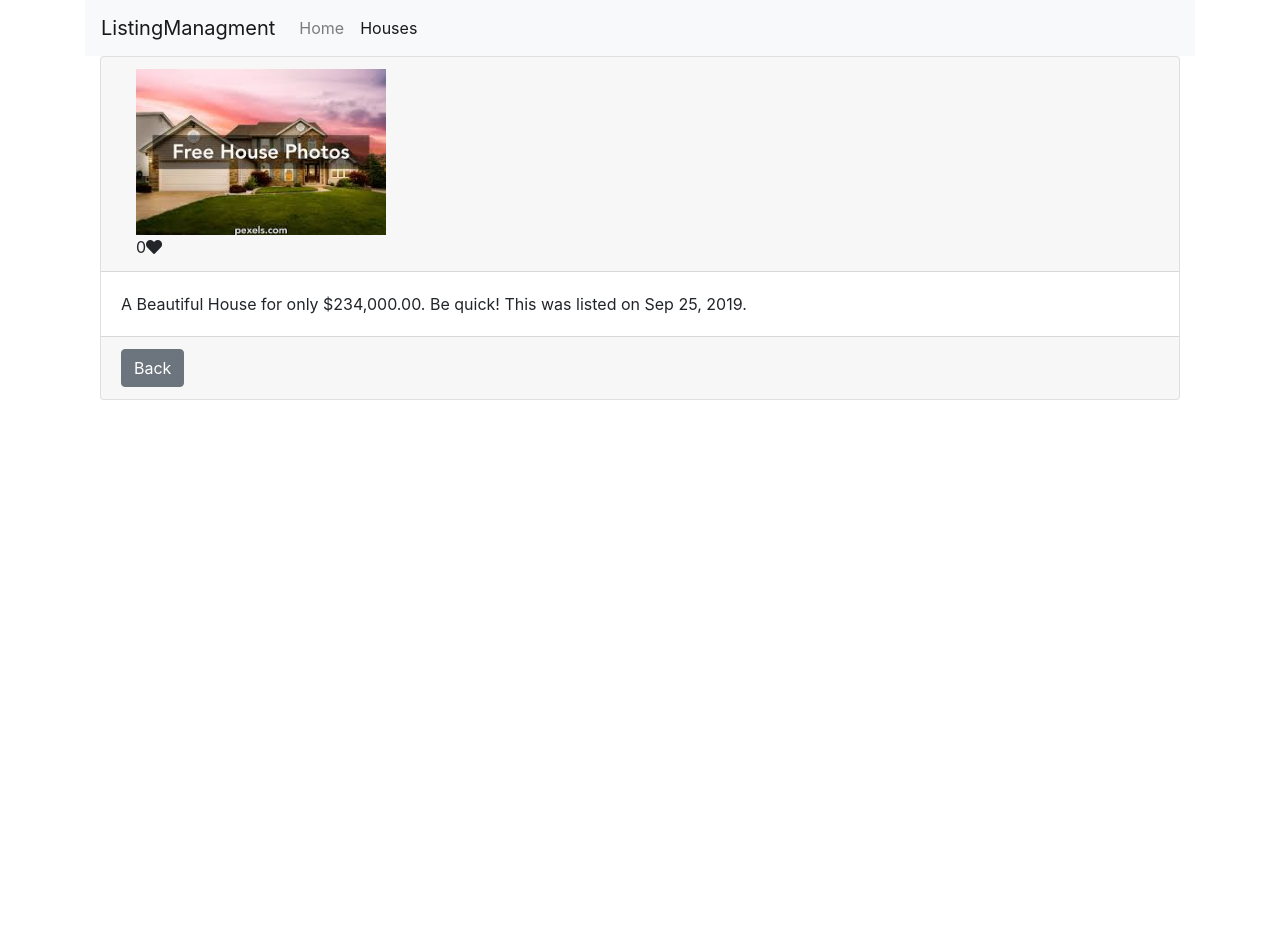
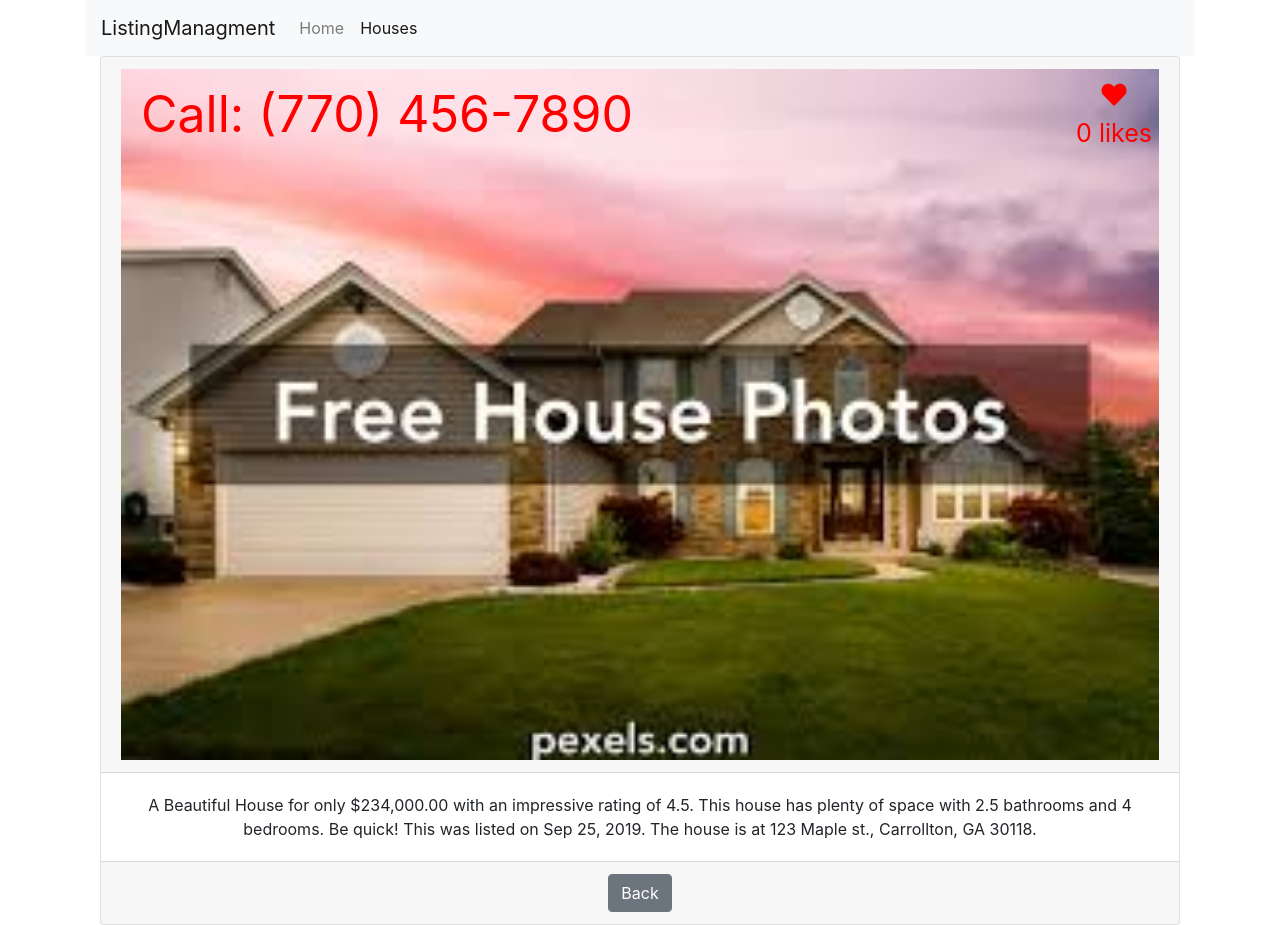
Before and after one commit to lcarlso2/AngularInClass, an Angular app: page /houses/1 in a window 1280 px wide. Before the commit the page ends 800 px from the top, so only its background shows below. Built offline with nearby package versions, Linux system fonts and the light colour scheme.

Commit message:
Formatted things so they look nicer. Added an easter egg....

```diff
--- a/src/app/home/home.component.css
+++ b/src/app/home/home.component.css
@@ -0,0 +1,12 @@
+h1 {
+    color: yellowgreen;
+    text-align: center;
+}
+
+img {
+    width: 750px;
+    max-width: 750px;
+    display: block;
+    margin-left: auto;
+    margin-right: auto;
+}
--- a/src/app/home/home.component.html
+++ b/src/app/home/home.component.html
@@ -1,3 +1,12 @@
 <div class="container">
-    <h5>This is my Home component</h5>
+    <div class="card">
+        <div class="card-header">
+            <h1>Buy a home. Real men/women own land. You peasant. Bears. Beats. BattleStar Galactica. Identity theft is
+                not a joke Jim!!!!!! MICHAEL!!!!!!!!!</h1>
+        </div>
+        <div class="card-body">
+            <img src="./assets/images/dwight.jpeg" alt="Dwight Schrute">
+        </div>
+
+    </div>
 </div>
--- a/src/app/houses/house-detail.component.css
+++ b/src/app/houses/house-detail.component.css
@@ -1,5 +1,38 @@
+.overlay {
+    margin-left: auto;
+    margin-right: auto;
+
+    position: relative;
+}
+
 img {
-    width: 250px;
-    max-width: 250px;
+    width: 100%;
+    height: auto;
+}
+.card-header{
     text-align: center;
 }
+
+.card-body {
+    text-align: center;
+}
+
+.card-footer {
+    text-align: center;
+}
+
+.image-overlay-right {
+    position: absolute;
+    top: 8px;
+    right: 0px;
+    font-size: 25px;
+    color: Red;
+}
+
+.image-overlay-left {
+    position: absolute;
+    top: 8px;
+    left: 20px;
+    font-size: 50px;
+    color: red;
+}
--- a/src/app/houses/house-detail.component.html
+++ b/src/app/houses/house-detail.component.html
@@ -1,16 +1,20 @@
 <div class="container">
     <div class="card">
         <div class="card-header">
-            <div class="container">
+            <div class="overlay">
                 <img src="{{currentHouse.imageUrl}}" alt="{{currentHouse.id}}">
-                <div class="overlay">
+                <div class="image-overlay-left"> Call: {{currentHouse.contactPhone | phone: 'US'}}</div>
+                <div class="image-overlay-right">
                     <lm-heart [id]="currentHouse.id"></lm-heart>
                 </div>
             </div>
         </div>
 
-        <div class="card-body">A {{currentHouse.description}} for only {{currentHouse.listingPrice | currency}}. Be
-            quick! This was listed on {{currentHouse.availableDate| date}}. </div>
+        <div class="card-body">A {{currentHouse.description}} for only {{currentHouse.listingPrice | currency}} with an
+            impressive rating of {{currentHouse.rating}}. This house has plenty
+            of space with {{currentHouse.numOfBathroom}} bathrooms and {{currentHouse.numOfBedroom}} bedrooms. Be
+            quick! This was listed on {{currentHouse.availableDate| date}}. The house is at {{currentHouse.address}}.
+        </div>
         <div class="card-footer"> <button class="btn btn-secondary" [routerLink]='["/houses"]'>Back</button></div>
 
     </div>
--- a/src/app/shared/heart/heart.component.html
+++ b/src/app/shared/heart/heart.component.html
@@ -1,5 +1,5 @@
 <div class='crop' [style.width.px]="width" [title]= "id" (click)='onHeartClick()'>
     <div style="width: 90px">
-        {{currentHouse.likes}}<i class="fas fa-heart"></i>
+        <i class="fas fa-heart"></i> <br> {{currentHouse.likes}} likes
     </div>
 </div>
```
Also changed, not shown: src/assets/images/dwight.jpeg (added).
